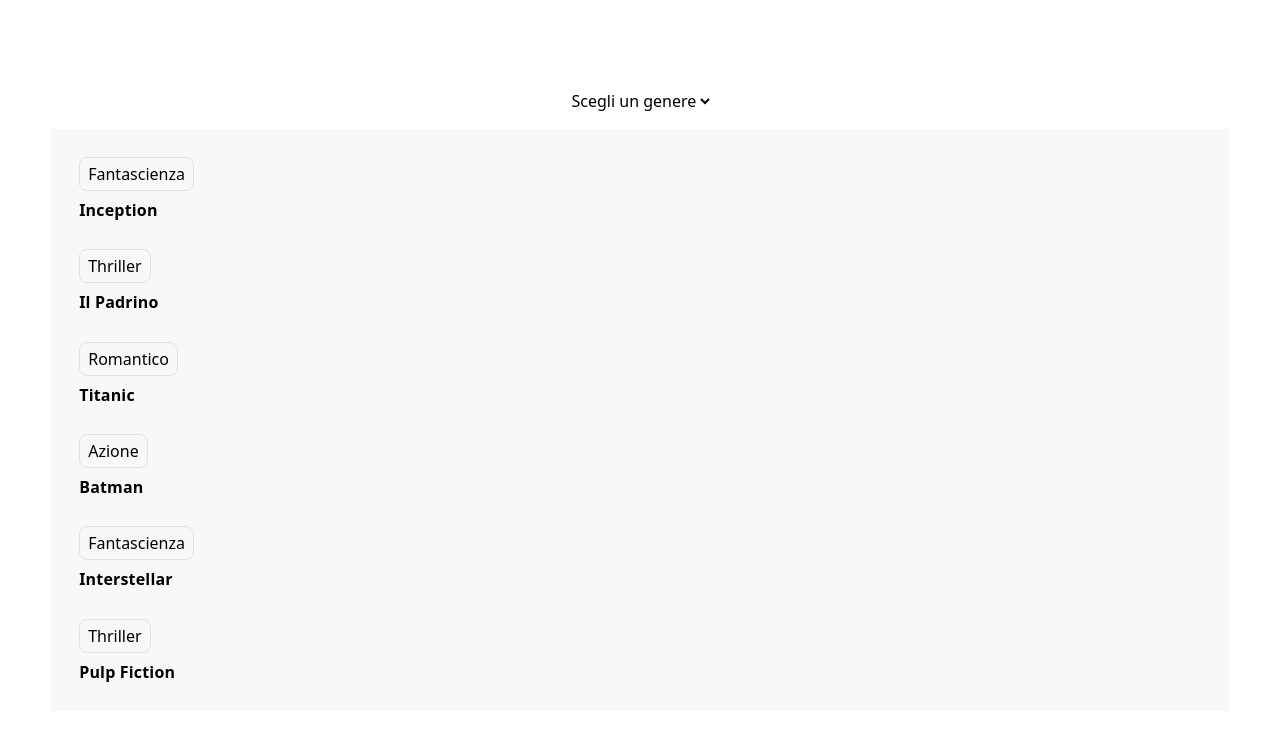
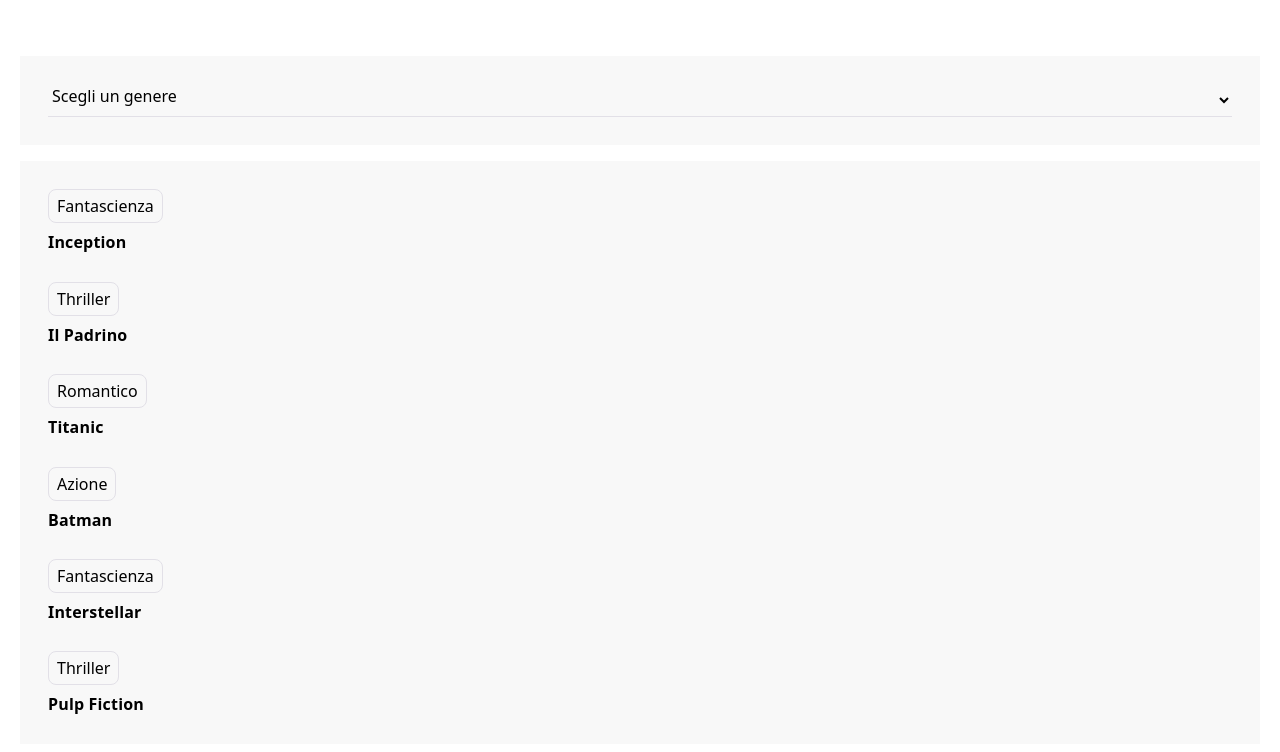
Before and after one commit to lorenzoferrante97/react-movie-filter, a React (Vite) app: page / in a window 1280 px wide. Shown: the top 752 px of the page. Built offline with nearby package versions, Linux system fonts and the light colour scheme; a web font is replaced by a local one.

Commit message:
add: style

```diff
--- a/src/App.jsx
+++ b/src/App.jsx
@@ -33,11 +33,11 @@
   return (
 
     <>
-      <div className="min-h-screen w-full flex flex-col gap-4u justify-center items-center">
+      <div className="min-h-screen w-full flex flex-col gap-4u justify-center items-center px-5u">
 
         {/* select genre */}
-        <form>
-          <select name="genres" id="genres" onChange={ filterGenre }>
+        <form className="w-full bg-smoke-50 p-7u">
+          <select name="genres" id="genres" onChange={ filterGenre } className="w-full border-b border-smoke-200 pb-2u focus:outline-black">
             <option value="default">Scegli un genere</option>
             <option value="Fantascienza">Fantascienza</option>
             <option value="Thriller">Thriller</option>
@@ -47,7 +47,7 @@
         </form>
 
         {/* lista films */}
-        <ul className="flex flex-col gap-7u w-[92%] bg-smoke-50 p-7u">
+        <ul className="flex flex-col gap-7u w-full bg-smoke-50 p-7u">
           {
             filteredFilms.map( (film, i) => {
 
```
